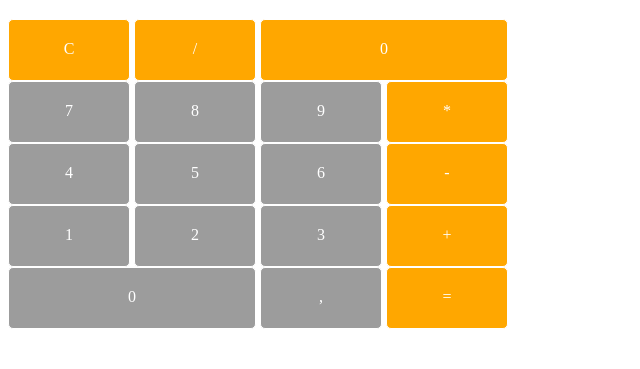
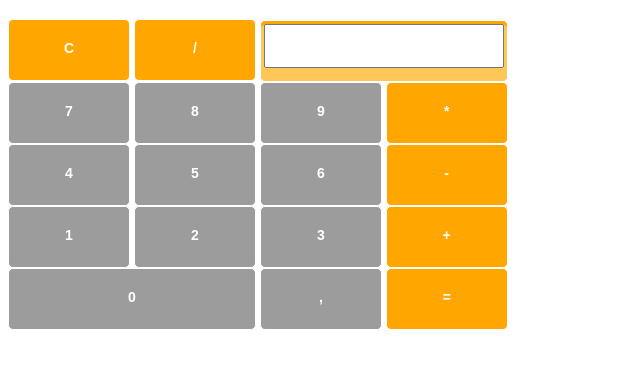
Before and after one commit to maryna-yanul/UIcourse_lecture8-calculator-, a plain HTML site: page index.html in a window 1280 px wide. Shown: the part 61-430 px from the top of the page, without its empty margins (0-640 px from the left). Drawn offline with Linux system fonts and the light colour scheme.

Commit message:
all commit, not the end

```diff
--- a/css/style.css
+++ b/css/style.css
@@ -1,6 +1,8 @@
 .allCal{
 	color: #fff;
 	width: 500px;
+        font: bold 14px Arial, sans-serif;
+
 }
 .block{
     height: 40px;
@@ -10,6 +12,7 @@
     border: 1px solid white;
     border-radius: 5px 5px 5px 5px;
     cursor: pointer;
+    transition: background-color 0.2s ease;
 }
 .blockNumber{
     width: 120px;
@@ -24,15 +27,21 @@
 	background-color: #FFA700;
 }
 .value{
-	background-color: #ffa700;
 	width: 246px;
-    height: 40px;
+    height: 57px;
     display: inline-block;
     text-align: center;
-    padding-top: 20px;
+    padding-top: 3px;
     border: 1px solid white;
     border-radius: 5px 5px 5px 5px;
+    box-shadow: inset 0px 4px #ffa700;
+    background-color: rgb(255, 198, 88);
 }
 .block:hover{
 	background-color: #464646;
-};
+}
+.value input {
+    height: 38px;
+    width: 232px;
+    font-size: 20px;
+}
--- a/index.html
+++ b/index.html
@@ -10,7 +10,7 @@
 <div class="allCal">
 	<div class="block orange">C</div>
   <div class="block orange" onclick="divisionFunction()">/</div>
-	<div class="value">0</div>
+	<div class="value Cal"><input id="windCal" type="text" value=""></div>
 </div>
 <div class="allCal">
   <div class="block blockNumber" onclick="number7Function()">7</div>
@@ -36,9 +36,12 @@
   <div class="block orange" onclick="equalFunction()">=</div>
  </div>
  <script type="text/javascript">
+    var csl = function(){
+      document.getElementById('windCal').value;
+}
     var number7Function = function(number){
       number = 7;
-      return number;
+      csl(number);
     }
     var number8Function = function(number){
       number = 8;
@@ -104,6 +107,12 @@
       action = '=';
       return action;
     }
+    function Calculator(a, operation, b){
+      var a=[];
+      var b=[];
+      var operation = 9;
+          }
+
  </script>
 </body>
 </html>
```
